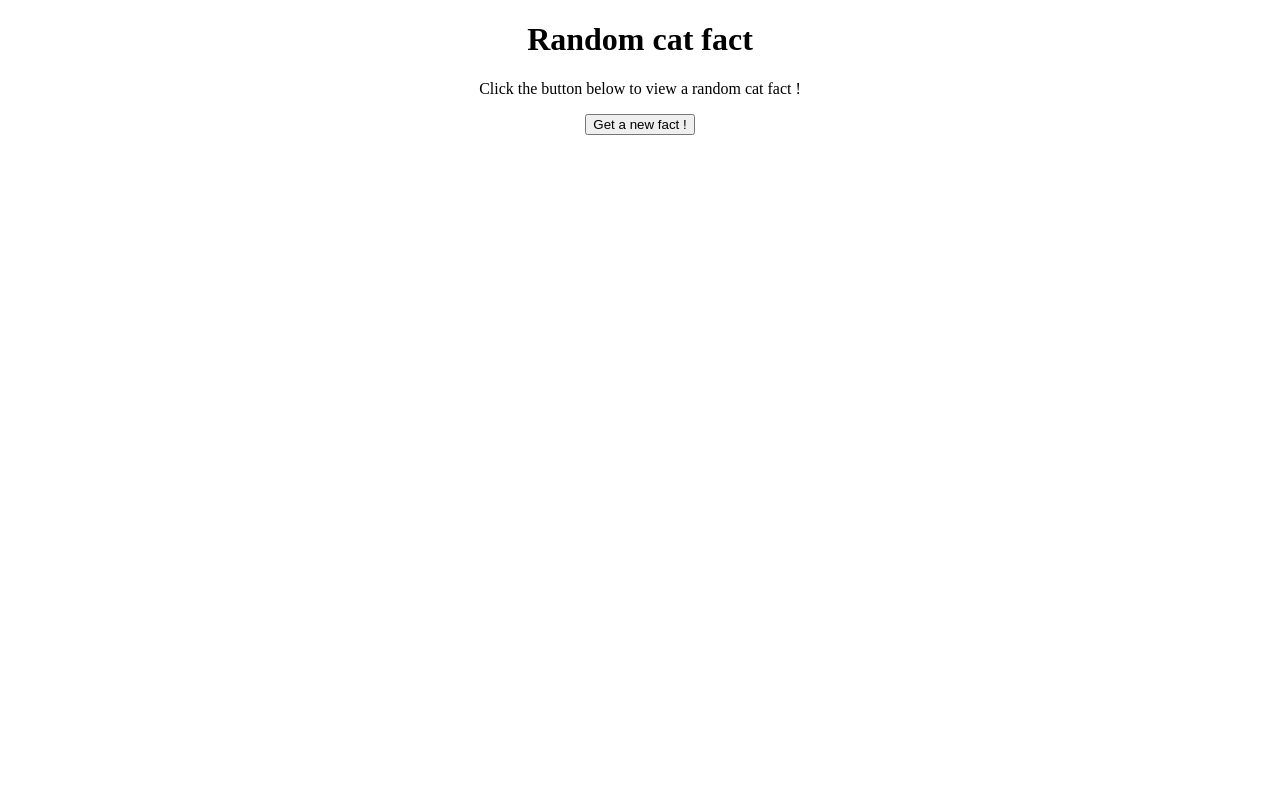
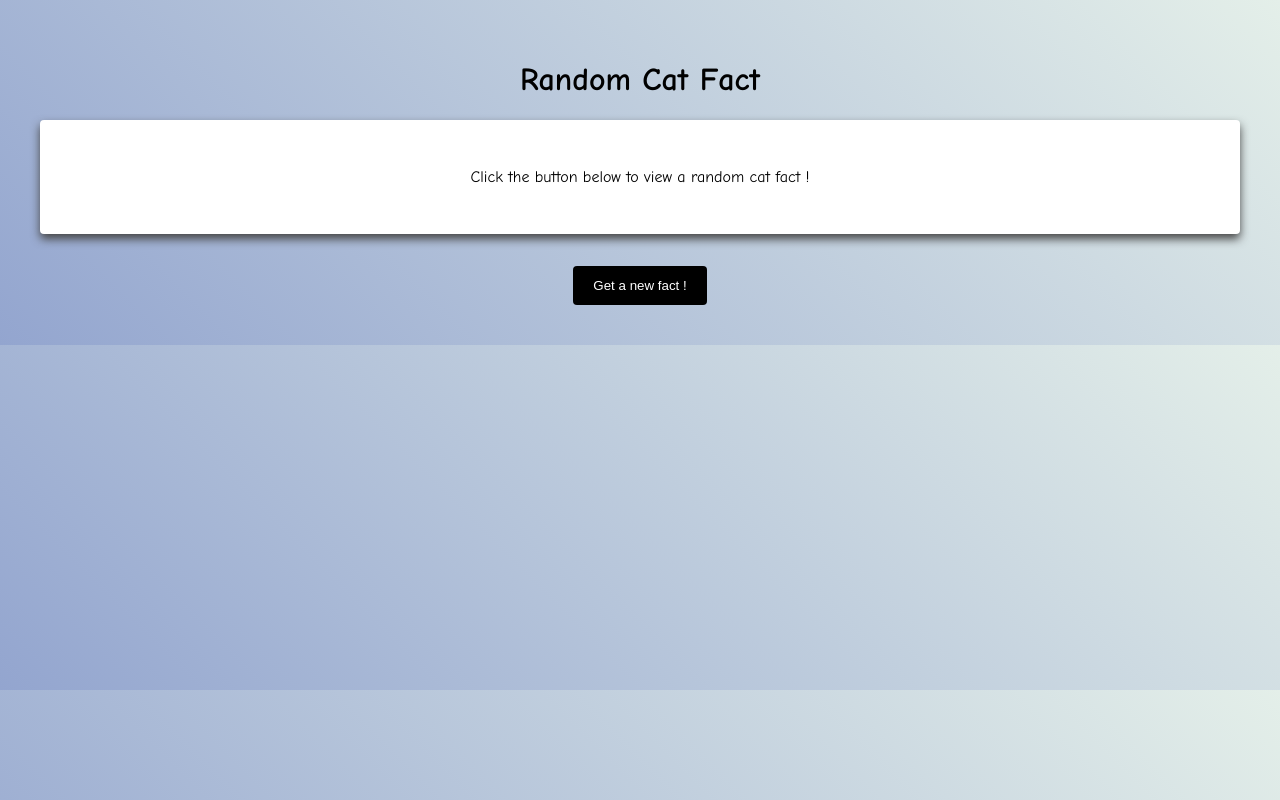
Before and after one commit to mitsurubil/therapy-box-tasks, a plain HTML site: page question-1/index.html in a window 1280 px wide. Drawn offline with Linux system fonts and the light colour scheme.

Commit message:
Question 1 Css

```diff
--- a/question-1/index.css
+++ b/question-1/index.css
@@ -1,3 +1,47 @@
 body {
   text-align: center;
+  margin: 0.5rem;
+  font-family: "Comic Sans MS", cursive, sans-serif;
+  background-image: linear-gradient(45deg, #93a5cf 0%, #e4efe9 100%);
+  background-blend-mode: lighten;  padding: 2em;
+  margin-bottom: 0.5em;
+  border-radius: 4px;
+  min-width: auto;
 }
+
+#cat-fact-container {
+  background-color: #fff;
+  box-shadow: 0 5px 10px rgb(70, 70,70);
+  padding: 2em;
+  margin-bottom: 2em;
+  border-radius: 4px;
+  min-width: auto;
+}
+
+#cat-fact {
+  font-size: 1em;
+  animation: bounceIn 2s;
+}
+
+@keyframes bounceIn {
+  0% {
+    transform: scale(0.1);
+    opacity: 0;
+  }
+  60% {
+    transform: scale(1.2);
+    opacity: 1;
+  }
+  100% {
+    transform: scale(1);
+  }
+}
+
+#get-fact {
+  background-color: black;
+  color: white;
+  padding: 12px 20px;
+  border: none;
+  border-radius: 4px;
+  cursor: pointer;
+}
--- a/question-1/index.html
+++ b/question-1/index.html
@@ -9,8 +9,10 @@
 </head>
 
 <body>
-    <h1>Random cat fact</h1>
-    <p id="cat-fact">Click the button below to view a random cat fact !</p>
+    <h1>Random Cat Fact</h1>
+    <div id="cat-fact-container">
+        <p id="cat-fact">Click the button below to view a random cat fact !</p>
+    </div>
     <button id="get-fact">Get a new fact !</button>
     <script src="index.js"></script>
 </body>
--- a/question-1/index.js
+++ b/question-1/index.js
@@ -12,5 +12,5 @@ getFact.addEventListener('click', function () {
     // Loading Placeholder
     factPlaceholder.innerHTML = "Loading...";
     factPlaceholder.innerHTML = facts;
-  }).catch(err => console.log('failed'));
+  }).catch(err => factPlaceholder.innerHTML = "MEOW! Our cat facts will be back soon");
 });
```
Also changed, not shown: question-2/form.html (+1 -1 lines), question-3/question-3.txt.
